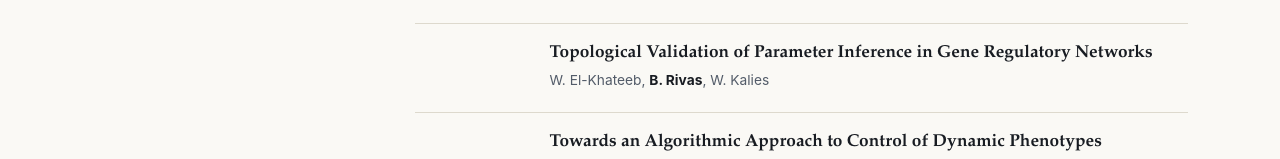
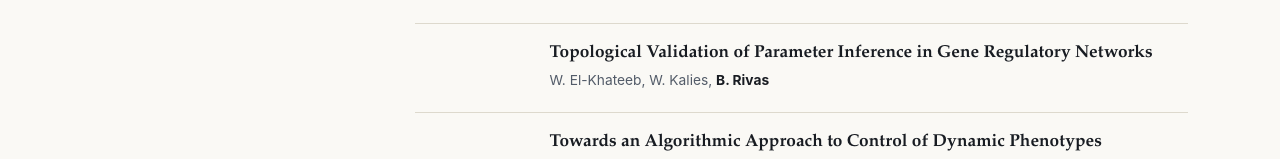
Before and after one commit to bernardorivas/bernardorivas.github.io, a Next.js app: page /research in a window 1280 px wide. Shown: the part 1103-1262 px from the top of the page. Built offline with nearby package versions, Linux system fonts and the light colour scheme.

Commit message:
Alphabetical author order for the parameter-inference paper

```diff
--- a/src/data/publications.tsx
+++ b/src/data/publications.tsx
@@ -69,7 +69,7 @@ const pubGlobal: Publication = {
 const prepInference: Publication = {
   id: "prep-inference",
   title: "Topological Validation of Parameter Inference in Gene Regulatory Networks",
-  authors: "W. El-Khateeb, B. Rivas, W. Kalies",
+  authors: "W. El-Khateeb, W. Kalies, B. Rivas",
 };
 
 const prepControl: Publication = {
```
